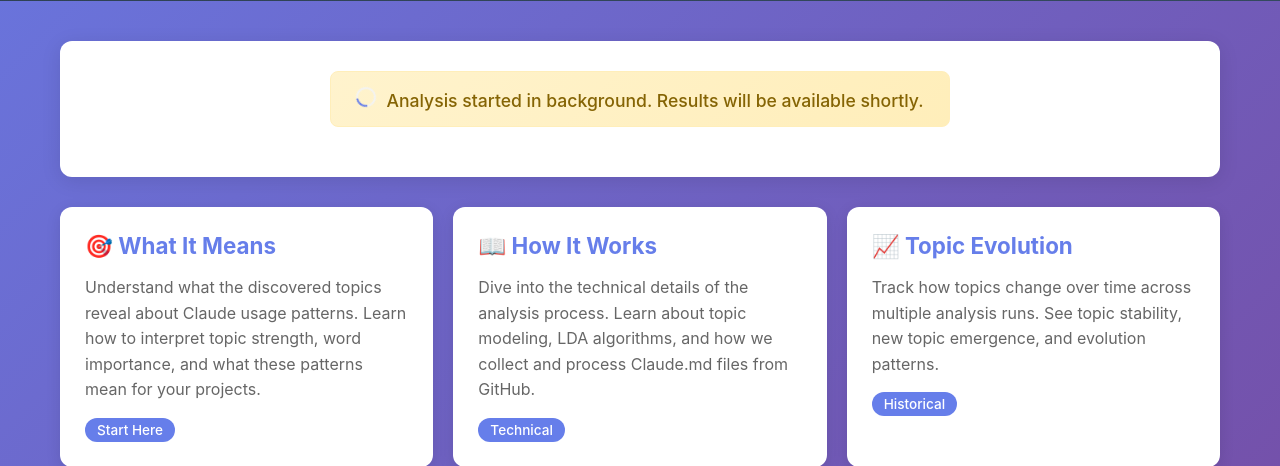
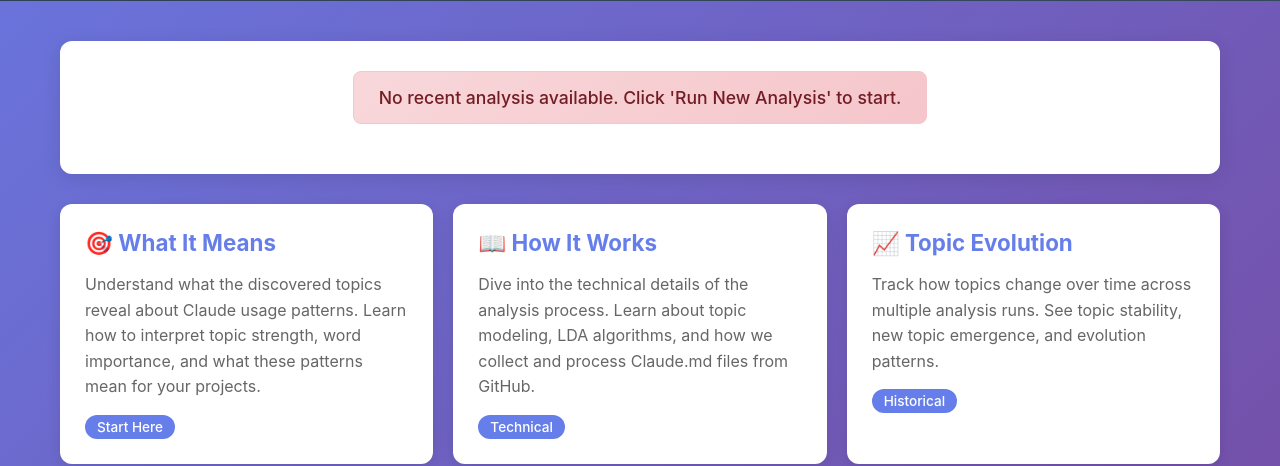
Before and after one commit to grzetich/analyzeclaudemd, a Flask app: page / in a window 1280 px wide. Shown: the part 542-1008 px from the top of the page. Run offline with Flask 3, Linux system fonts and the light colour scheme; parts of the project's set-up code (start-up, migrations or seed data) failed here and were passed over.

Commit message:
Fix analysis timing: change from automatic on-load to manual trigger
- Modified /analyze endpoint to support both GET (status check) and POST (trigger analysis)
- Updated frontend to check status without triggering analysis on page load
- Added manual 'Run New Analysis' button for on-demand analysis
- Removed automatic analysis trigger from main page route
- Analysis now respects daily scheduling instead of triggering on every page load

🤖 Generated with [Claude Code](https://claude.ai/code)

Co-Authored-By: Claude <noreply@anthropic.com>

```diff
--- a/app.py
+++ b/app.py
@@ -1174,16 +1174,17 @@ def create_simple_visualization(lda_model, feature_names, num_topics):
 
 @app.route('/')
 def index():
-    """Renders the main page and triggers scheduled analysis if needed."""
-    # Trigger background analysis if needed
-    run_scheduled_analysis()
+    """Renders the main page."""
     return render_template('index.html')
 
-@app.route('/analyze', methods=['POST'])
+@app.route('/analyze', methods=['GET', 'POST'])
 def analyze_data():
     """
-    Returns cached analysis status or triggers new analysis if needed.
-    """
+    GET: Returns cached analysis status without triggering new analysis.
+    POST: Triggers new analysis if needed.
+    """
+    from flask import request
+
     cache = load_analysis_cache()
 
     if cache:
@@ -1199,7 +1200,7 @@ def analyze_data():
                 "message": f"Last analysis failed on {datetime.fromisoformat(cache['timestamp']).strftime('%B %d, %Y at %I:%M %p')}: {cache.get('message', 'Unknown error')}"
             })
 
-    # If no cache or visualization missing, check if analysis is running
+    # Check if analysis is running
     global last_analysis_thread
     if last_analysis_thread and last_analysis_thread.is_alive():
         return jsonify({
@@ -1207,12 +1208,20 @@ def analyze_data():
             "message": "Analysis is currently running in the background. Results will be available once complete."
         })
 
-    # No valid cache and no running analysis - trigger new one
-    run_scheduled_analysis()
-    return jsonify({
-        "status": "warning",
-        "message": "Analysis started in background. Results will be available shortly."
-    })
+    # Handle GET vs POST differently
+    if request.method == 'GET':
+        # GET request - just return status, don't trigger analysis
+        return jsonify({
+            "status": "info",
+            "message": "No recent analysis available. Click 'Run New Analysis' to start."
+        })
+    else:
+        # POST request - trigger new analysis
+        run_scheduled_analysis()
+        return jsonify({
+            "status": "warning",
+            "message": "Analysis started in background. Results will be available shortly."
+        })
 
 @app.route('/visualization')
 def get_visualization():
--- a/templates/index.html
+++ b/templates/index.html
@@ -267,6 +267,10 @@
                 <div class="loading-spinner"></div>
                 Loading analysis results...
             </div>
+
+            <button id="manual-trigger" onclick="runManualAnalysis()" style="display: none; background: #667eea; color: white; border: none; padding: 12px 24px; border-radius: 8px; font-size: 1.1em; cursor: pointer; margin-top: 10px;">
+                🔄 Run New Analysis
+            </button>
         </div>
 
         <div class="view-options">
@@ -381,11 +385,12 @@
             vizSection.scrollIntoView({ behavior: 'smooth' });
         }
 
-        async function checkAnalysis() {
+        async function checkAnalysisStatus() {
             const statusDiv = document.getElementById('status-message');
 
             try {
-                const response = await fetch('/analyze', { method: 'POST' });
+                // First check if we have recent analysis results without triggering new analysis
+                const response = await fetch('/analyze', { method: 'GET' });
                 const data = await response.json();
                 analysisData = data;
 
@@ -405,7 +410,12 @@
 
                     // If analysis is running, poll for updates
                     if (data.message.includes('running') || data.message.includes('started')) {
-                        setTimeout(checkAnalysis, 15000); // Check again in 15 seconds
+                        setTimeout(checkAnalysisStatus, 15000); // Check again in 15 seconds
+                    }
+
+                    // Show manual trigger button if no recent analysis
+                    if (data.message.includes('No analysis') || data.message.includes('analysis not')) {
+                        document.getElementById('manual-trigger').style.display = 'block';
                     }
                 } else {
                     statusDiv.classList.add('status-error');
@@ -432,9 +442,33 @@
             }
         }
 
-        // Auto-start analysis check when page loads
+        async function runManualAnalysis() {
+            const statusDiv = document.getElementById('status-message');
+            const triggerBtn = document.getElementById('manual-trigger');
+
+            // Hide the button and show loading
+            triggerBtn.style.display = 'none';
+            statusDiv.className = 'status-message status-warning';
+            statusDiv.innerHTML = '<div class="loading-spinner"></div>Starting new analysis...';
+
+            try {
+                const response = await fetch('/analyze', { method: 'POST' });
+                const data = await response.json();
+
+                if (data.status === 'warning' && (data.message.includes('running') || data.message.includes('started'))) {
+                    // Analysis started, poll for updates
+                    setTimeout(checkAnalysisStatus, 15000);
+                }
+            } catch (error) {
+                statusDiv.className = 'status-message status-error';
+                statusDiv.innerHTML = 'Failed to start analysis: ' + error.message;
+                triggerBtn.style.display = 'block';
+            }
+        }
+
+        // Check analysis status when page loads (without triggering new analysis)
         window.addEventListener('DOMContentLoaded', function() {
-            checkAnalysis();
+            checkAnalysisStatus();
         });
     </script>
 </body>
```
Also changed, not shown: .claude/settings.local.json (added), analysis.db (added).
